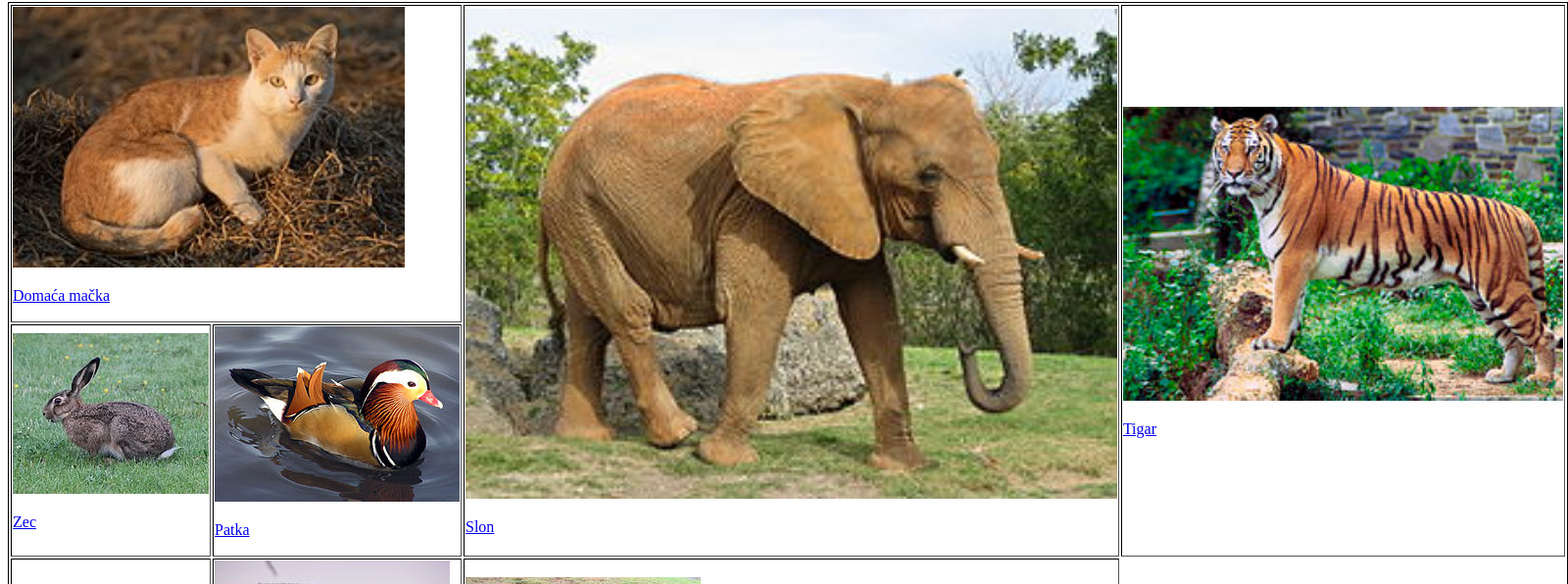
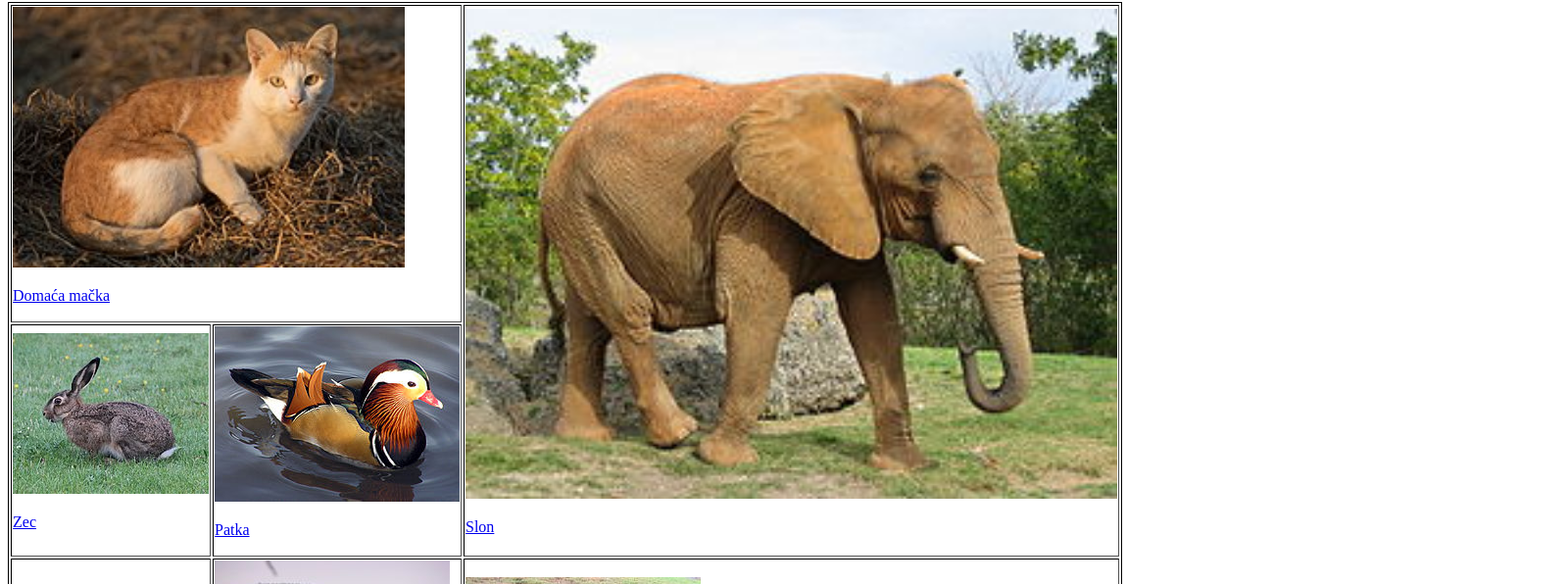
Before and after one commit to matija40/carstvo, a plain HTML site: page index.html in a window 1280 px wide. Shown: the part 86-682 px from the top of the page at 98% size, 1600 px wide, since content can reach past the window. Drawn offline with Linux system fonts and the light colour scheme.

Commit message:
Update index.html

```diff
--- a/index.html
+++ b/index.html
@@ -21,11 +21,7 @@
                         <img src="./slike/slon.jpg" alt="Slon" height="500">
                         <p>Slon</p>
                 </td>
-                <td rowspan="2">
-                    <a href="https://hr.wikipedia.org/wiki/Doma%C4%87a_ma%C4%8Dka" target="_blank">
-                        <img src="./slike/tigar.jpg" alt="Tigar" height="300">
-                        <p>Tigar</p>
-                </td>
+
             </tr>
             <tr>
 
```
